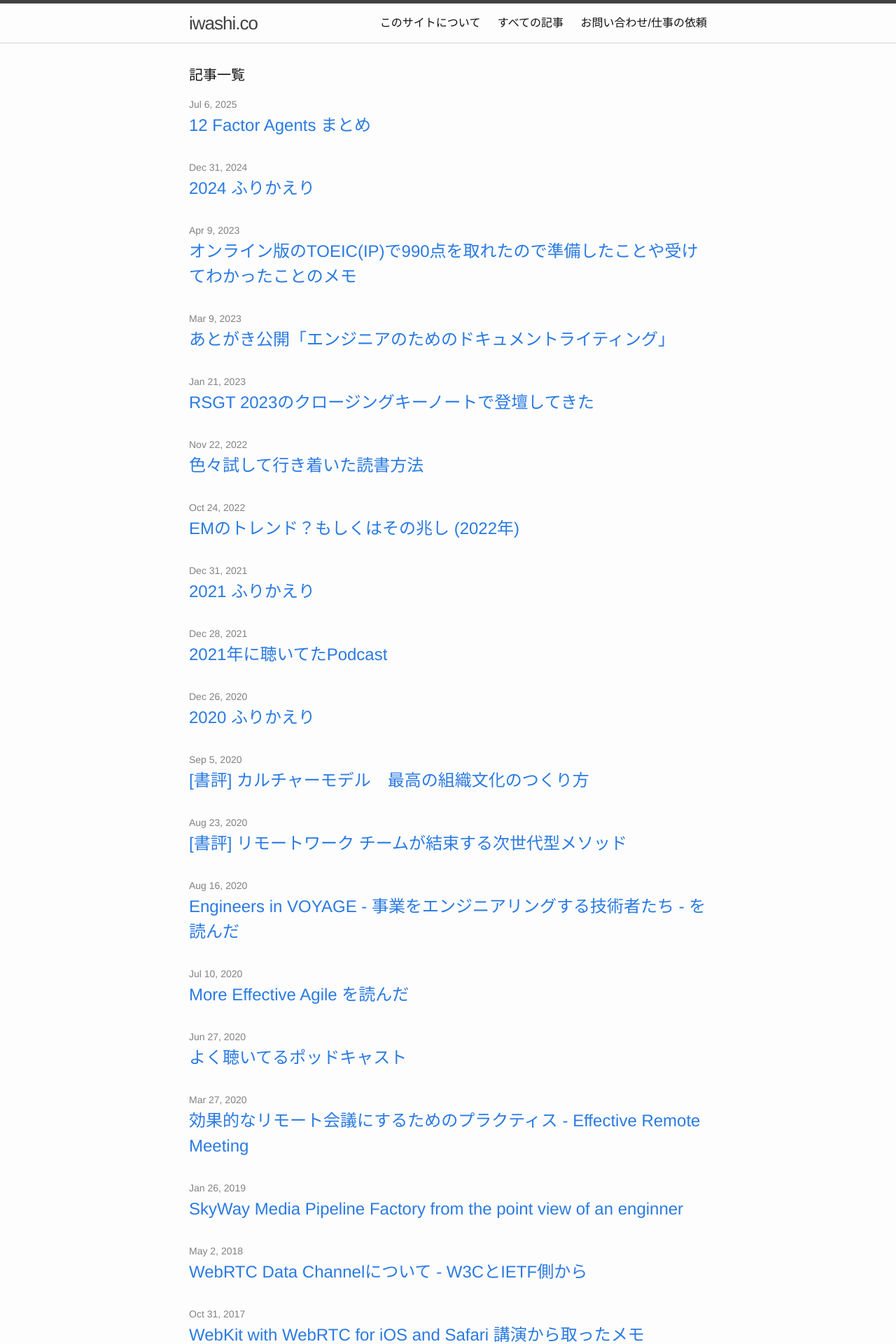
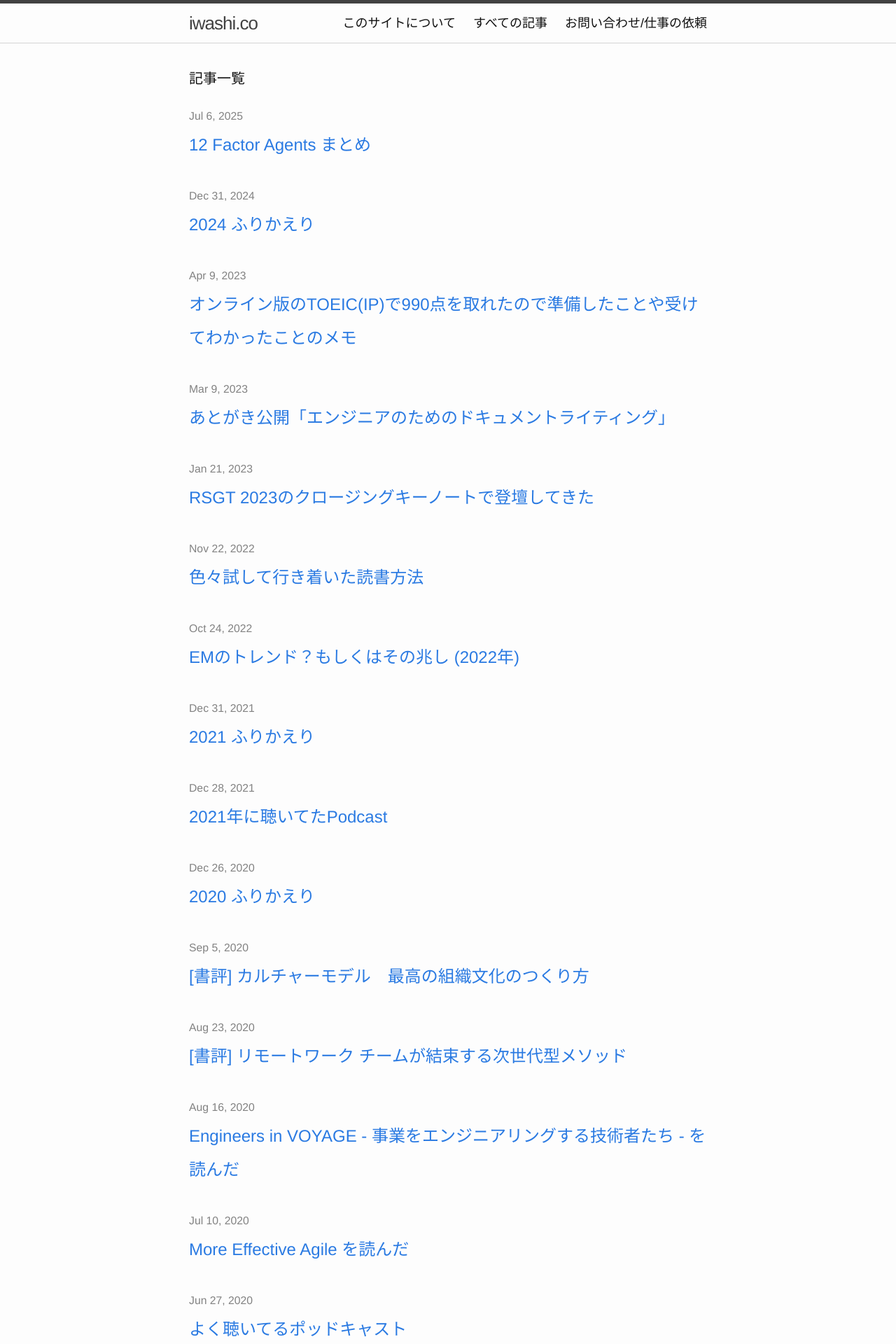
Before and after one commit to iwashi/iwashi.github.io, a Jekyll site: the page built from index.html, in a window 1280 px wide. Shown: the top 1920 px of the page at 70% size. Built offline with Jekyll 4.4.1, drawn with Linux system fonts in a browser that asks for light colours.

Commit message:
tiny update

```diff
--- a/_sass/_variables.scss
+++ b/_sass/_variables.scss
@@ -1,9 +1,9 @@
 // Our variables
 $base-font-family: "Helvetica Neue", Helvetica, Arial, sans-serif;
-$base-font-size:   16px;
+$base-font-size:   18px;
 $base-font-weight: 400;
 $small-font-size:  $base-font-size * 0.875;
-$base-line-height: 1.5;
+$base-line-height: 2;
 
 $spacing-unit:     30px;
 
```
